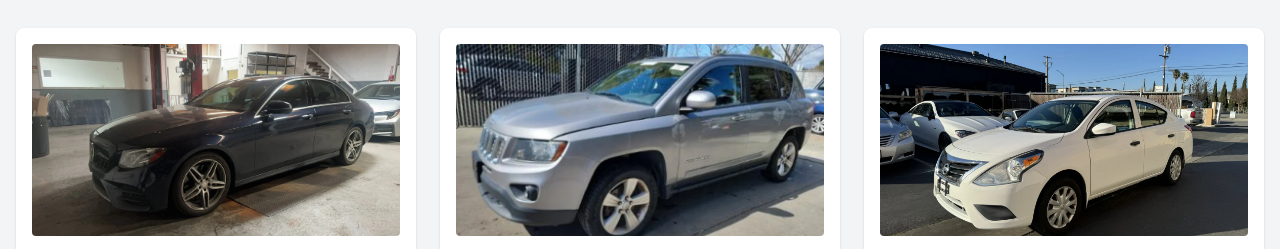
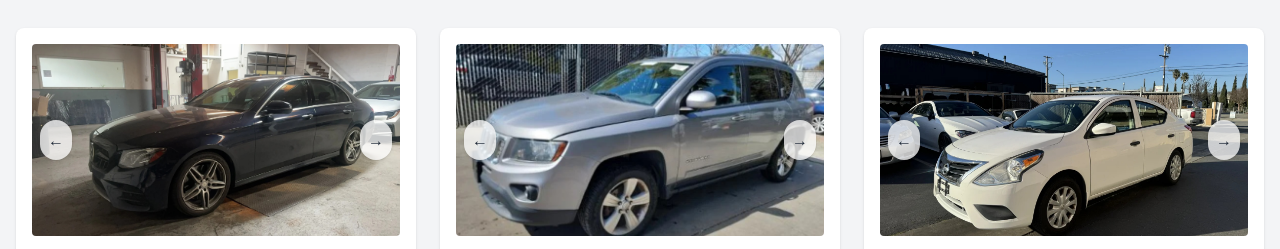
Before and after one commit to ReadyReadyMotors/ReadyReadyMotors.github.io, a plain HTML site: page index.html in a window 1280 px wide. Shown: the part 544-793 px from the top of the page. Drawn offline with nearby package versions, Linux system fonts and the light colour scheme.

Commit message:
Update index.html

```diff
--- a/index.html
+++ b/index.html
@@ -97,23 +97,44 @@
         const images = car.Images_list || [];
 
         const card = document.createElement('div');
-      card.className = 'bg-white p-4 shadow rounded-lg';
+        card.className = 'bg-white p-4 shadow rounded-lg relative';
 
-      // Create a container for images
-      const imageContainer = document.createElement('div');
-      imageContainer.className = 'mb-4 flex flex-wrap gap-2';
+        // Create carousel container
+        const carousel = document.createElement('div');
+        carousel.className = 'relative mb-4';
 
-      // Iterate over all images and create img elements
-      images.forEach(imgSrc => {
+        // Create main image element
         const img = document.createElement('img');
-        img.src = imgSrc;
+        img.src = images[0] || 'https://via.placeholder.com/300x200';
         img.alt = car.Title;
         img.className = 'w-full h-48 object-cover rounded';
-        imageContainer.appendChild(img);
+        carousel.appendChild(img);
+
+        // Create left arrow
+        const leftBtn = document.createElement('button');
+        leftBtn.innerHTML = '&#8592;';
+        leftBtn.className = 'absolute left-2 top-1/2 transform -translate-y-1/2 bg-white bg-opacity-75 p-2 rounded-full shadow hover:bg-opacity-100';
+        carousel.appendChild(leftBtn);
+
+        // Create right arrow
+        const rightBtn = document.createElement('button');
+        rightBtn.innerHTML = '&#8594;';
+        rightBtn.className = 'absolute right-2 top-1/2 transform -translate-y-1/2 bg-white bg-opacity-75 p-2 rounded-full shadow hover:bg-opacity-100';
+        carousel.appendChild(rightBtn);
+
+        // Image index control
+        let currentIndex = 0;
+        leftBtn.addEventListener('click', () => {
+          currentIndex = (currentIndex - 1 + images.length) % images.length;
+          img.src = images[currentIndex];
+        });
+        rightBtn.addEventListener('click', () => {
+          currentIndex = (currentIndex + 1) % images.length;
+          img.src = images[currentIndex];
         });
 
-      // Append image container and other car details to the card
-      card.appendChild(imageContainer);
+        // Append carousel and details
+        card.appendChild(carousel);
         card.innerHTML += `
           <h4 class="text-xl font-semibold mb-1">${car.Title}</h4>
           <p class="text-gray-600 text-sm mb-1">Mileage: ${car.Mileage} | Price: $${car.Price}</p>
@@ -128,40 +149,7 @@
   }
 
   document.addEventListener('DOMContentLoaded', loadInventory);
+</script>
 
-
-
-/*
-async function loadInventory() {
-      try {
-        const response = await fetch('/files/inventory.json');
-        const cars = await response.json();
-
-        const container = document.getElementById('inventory-list');
-        container.innerHTML = '';
-
-        cars.forEach(car => {
-          const images = car.Images_list || [];
-          const firstImage = images.length > 0 ? images[0] : 'https://via.placeholder.com/300x200';
-
-          const card = document.createElement('div');
-          card.className = 'bg-white p-4 shadow rounded-lg';
-
-          card.innerHTML = `
-            <img src="${firstImage}" alt="${car.Title}" class="mb-4 w-full h-48 object-cover rounded">
-            <h4 class="text-xl font-semibold mb-1">${car.Title}</h4>
-            <p class="text-gray-600 text-sm mb-1">Mileage: ${car.Mileage} | Price: $${car.Price}</p>
-            <p class="text-gray-700 text-sm">${car.Details}</p>
-          `;
-
-          container.appendChild(card);
-        });
-      } catch (err) {
-        console.error('Failed to load inventory:', err);
-      }
-    }
-
-    document.addEventListener('DOMContentLoaded', loadInventory); */
-  </script>
 </body>
 </html>
```
Lines whose indentation alone changed are shown as unchanged.
